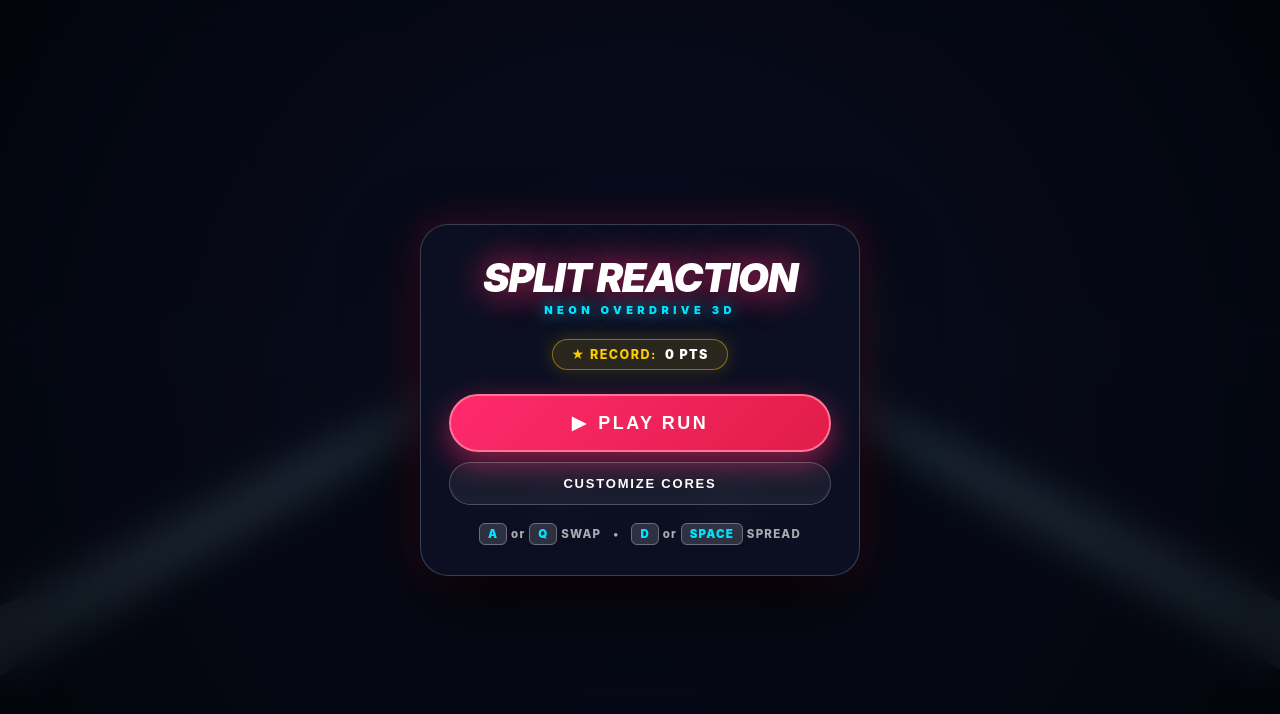
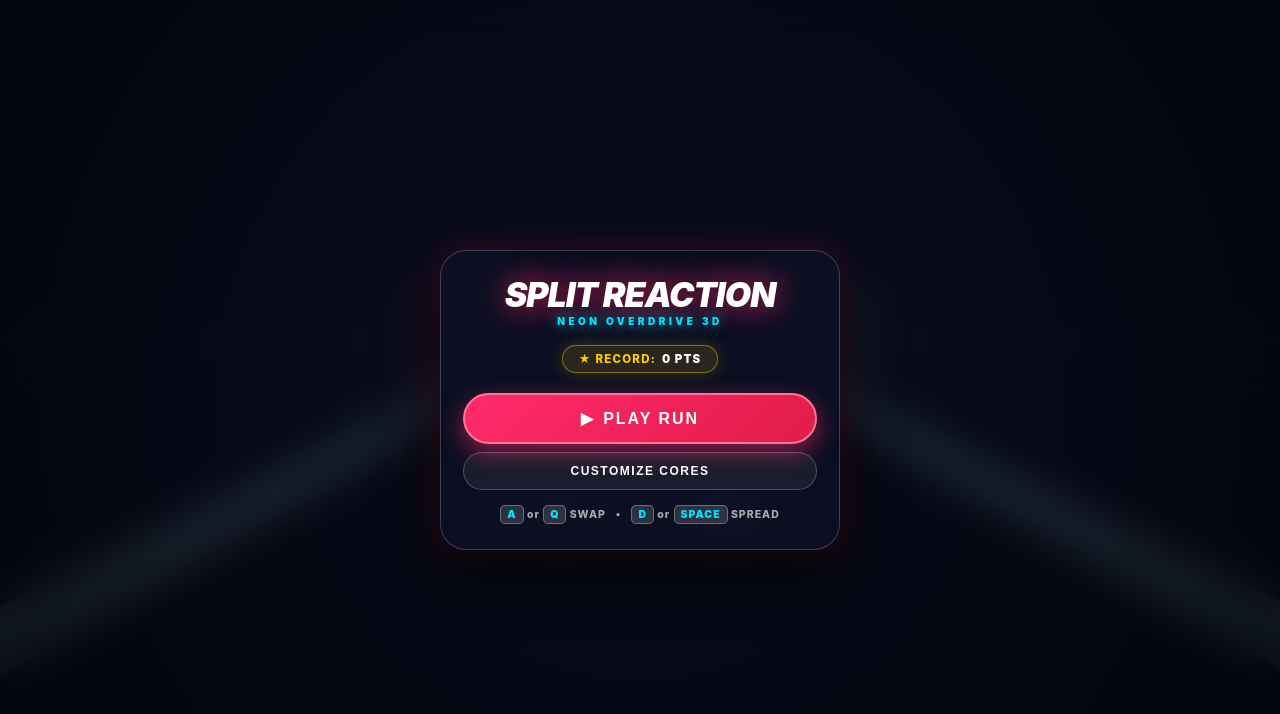
Before and after one commit to shashreek6-dev/SplitSplit, a React (Vite) app: page / in a window 1280 px wide. Shown: the top 714 px of the page. Built offline with nearby package versions, Linux system fonts and the light colour scheme.

Commit message:
Update index.css styling

```diff
--- a/src/index.css
+++ b/src/index.css
@@ -13,6 +13,7 @@ html, body, #root {
   background-color: #030408 !important;
   font-family: -apple-system, BlinkMacSystemFont, "Segoe UI", Roboto, sans-serif;
   touch-action: none;
+  position: fixed;
 }
 
 #game-container {
@@ -59,7 +60,7 @@ html, body, #root {
 }
 
 /* ==========================================================================
-   IN-GAME HUD LAYER
+   IN-GAME HUD LAYER (Safe-Area Aware for Mobile)
    ========================================================================== */
 .hud-layer {
   position: absolute;
@@ -68,7 +69,7 @@ html, body, #root {
   display: flex;
   flex-direction: column;
   justify-content: space-between;
-  padding: 20px 24px;
+  padding: env(safe-area-inset-top, 16px) 16px env(safe-area-inset-bottom, 20px) 16px;
   z-index: 10;
   opacity: 0;
   transform: translateY(-10px);
@@ -92,23 +93,23 @@ html, body, #root {
   backdrop-filter: blur(14px);
   -webkit-backdrop-filter: blur(14px);
   border: 1px solid rgba(255, 255, 255, 0.2);
-  border-radius: 16px;
-  padding: 10px 18px;
+  border-radius: 14px;
+  padding: 8px 14px;
   color: #ffffff;
-  font-size: 13px;
+  font-size: 12px;
   font-weight: 800;
-  letter-spacing: 1.2px;
+  letter-spacing: 1px;
   display: flex;
   align-items: center;
-  gap: 8px;
-  box-shadow: 0 10px 30px rgba(0, 0, 0, 0.6);
+  gap: 6px;
+  box-shadow: 0 8px 24px rgba(0, 0, 0, 0.6);
   pointer-events: auto;
   cursor: pointer;
 }
 
 .pill-card .gold {
   color: #ffcc00;
-  text-shadow: 0 0 12px rgba(255, 204, 0, 0.7);
+  text-shadow: 0 0 10px rgba(255, 204, 0, 0.7);
 }
 
 .score-hud-center {
@@ -118,43 +119,43 @@ html, body, #root {
 }
 
 .score-number {
-  font-size: 58px;
+  font-size: 48px;
   font-weight: 900;
   font-style: italic;
   line-height: 0.95;
   letter-spacing: -2px;
   color: #ffffff !important;
-  text-shadow: 0 0 25px rgba(255, 255, 255, 0.65);
+  text-shadow: 0 0 24px rgba(255, 255, 255, 0.65);
 }
 
 .score-number.fever {
   color: #ffcc00 !important;
-  text-shadow: 0 0 35px #ffcc00, 0 0 60px rgba(255, 204, 0, 0.8) !important;
+  text-shadow: 0 0 32px #ffcc00, 0 0 50px rgba(255, 204, 0, 0.8) !important;
 }
 
 /* Fever Gauge */
 .fever-bar-wrap {
-  width: min(320px, 60vw);
+  width: min(280px, 55vw);
   display: flex;
   flex-direction: column;
   align-items: center;
-  gap: 5px;
-  margin-top: 6px;
+  gap: 4px;
+  margin-top: 4px;
 }
 
 .fever-track {
   width: 100%;
-  height: 9px;
+  height: 8px;
   background: rgba(10, 14, 28, 0.85);
   border: 1px solid rgba(255, 255, 255, 0.22);
   border-radius: 999px;
   overflow: hidden;
-  box-shadow: inset 0 0 10px rgba(0, 0, 0, 0.8);
+  box-shadow: inset 0 0 8px rgba(0, 0, 0, 0.8);
 }
 
 .fever-track.active-overdrive {
   border-color: #ffcc00;
-  box-shadow: 0 0 20px rgba(255, 204, 0, 0.6);
+  box-shadow: 0 0 16px rgba(255, 204, 0, 0.6);
 }
 
 .fever-fill {
@@ -167,37 +168,37 @@ html, body, #root {
 
 .fever-fill.active-overdrive {
   background: linear-gradient(90deg, #ff2a6d 0%, #ffcc00 50%, #ffffff 100%);
-  box-shadow: 0 0 25px #ffcc00;
+  box-shadow: 0 0 20px #ffcc00;
 }
 
 .fever-label {
-  font-size: 10px;
+  font-size: 9.5px;
   font-weight: 900;
-  letter-spacing: 2px;
+  letter-spacing: 1.5px;
   color: rgba(255, 255, 255, 0.8);
   text-transform: uppercase;
 }
 
 .fever-label.active-overdrive {
   color: #ffcc00;
-  text-shadow: 0 0 12px #ffcc00;
+  text-shadow: 0 0 10px #ffcc00;
 }
 
-/* Touch Control Buttons */
+/* Touch Control Buttons (Large & Thumb-Friendly) */
 .touch-row {
   display: flex;
   justify-content: space-between;
-  gap: 16px;
+  gap: 12px;
   width: 100%;
-  max-width: 520px;
+  max-width: 480px;
   margin: 0 auto;
   pointer-events: auto;
 }
 
 .neon-btn {
   flex: 1;
-  height: 72px;
-  border-radius: 20px;
+  height: 68px;
+  border-radius: 18px;
   background: rgba(14, 18, 36, 0.92);
   backdrop-filter: blur(14px);
   display: flex;
@@ -215,33 +216,33 @@ html, body, #root {
 
 .btn-swap {
   border: 2px solid rgba(255, 42, 109, 0.85);
-  box-shadow: 0 8px 24px rgba(0, 0, 0, 0.6);
+  box-shadow: 0 6px 20px rgba(0, 0, 0, 0.6);
 }
 
 .btn-spread {
   border: 2px solid rgba(0, 229, 255, 0.85);
-  box-shadow: 0 8px 24px rgba(0, 0, 0, 0.6);
+  box-shadow: 0 6px 20px rgba(0, 0, 0, 0.6);
 }
 
 .btn-label {
-  font-size: 15px;
+  font-size: 14px;
   font-weight: 900;
-  letter-spacing: 2px;
+  letter-spacing: 1.5px;
   color: #ffffff;
 }
 
 .btn-sub {
-  font-size: 9.5px;
+  font-size: 9px;
   font-weight: 800;
-  letter-spacing: 1px;
+  letter-spacing: 0.8px;
   color: rgba(255, 255, 255, 0.65);
 }
 
 /* Sound Toggle Button */
 .hud-btn-icon {
-  width: 40px;
-  height: 40px;
-  border-radius: 14px;
+  width: 36px;
+  height: 36px;
+  border-radius: 12px;
   background: rgba(14, 20, 38, 0.9);
   backdrop-filter: blur(12px);
   border: 1px solid rgba(255, 255, 255, 0.2);
@@ -251,25 +252,25 @@ html, body, #root {
   justify-content: center;
   cursor: pointer;
   pointer-events: auto;
-  font-size: 16px;
+  font-size: 15px;
 }
 
-/* Floating Tutorial & Milestones */
+/* Repositioned Tutorial Banner (Below HUD, Never Blocks Track) */
 .onboarding-hint-banner {
   position: absolute;
-  top: 22%;
+  top: 96px;
   left: 50%;
   transform: translateX(-50%);
-  background: rgba(8, 12, 28, 0.96);
-  border: 2px solid #00e5ff;
+  background: rgba(8, 12, 28, 0.94);
+  border: 1.5px solid #00e5ff;
   border-radius: 999px;
-  padding: 10px 28px;
+  padding: 6px 18px;
   color: #ffffff;
-  font-size: 13.5px;
+  font-size: 11px;
   font-weight: 900;
-  letter-spacing: 1.5px;
+  letter-spacing: 1.2px;
   text-transform: uppercase;
-  box-shadow: 0 0 30px rgba(0, 229, 255, 0.5);
+  box-shadow: 0 0 20px rgba(0, 229, 255, 0.4);
   pointer-events: none;
   z-index: 15;
   white-space: nowrap;
@@ -294,20 +295,20 @@ html, body, #root {
 }
 
 .milestone-title-text {
-  font-size: 36px;
+  font-size: 32px;
   font-weight: 900;
   font-style: italic;
   letter-spacing: 2px;
   color: #ffcc00;
-  text-shadow: 0 0 30px rgba(255, 204, 0, 0.85);
+  text-shadow: 0 0 25px rgba(255, 204, 0, 0.85);
 }
 
 .milestone-sub-text {
-  font-size: 11.5px;
+  font-size: 11px;
   font-weight: 800;
-  letter-spacing: 3px;
+  letter-spacing: 2.5px;
   color: #ffffff;
-  margin-top: 4px;
+  margin-top: 3px;
 }
 
 /* ==========================================================================
@@ -318,14 +319,14 @@ html, body, #root {
   inset: 0 !important;
   width: 100vw !important;
   height: 100vh !important;
-  background: radial-gradient(circle at center, rgba(10, 15, 35, 0.75) 0%, rgba(3, 5, 12, 0.94) 100%) !important;
+  background: radial-gradient(circle at center, rgba(10, 15, 35, 0.78) 0%, rgba(3, 5, 12, 0.95) 100%) !important;
   backdrop-filter: blur(20px);
   -webkit-backdrop-filter: blur(20px);
   display: flex !important;
   flex-direction: column !important;
   align-items: center !important;
   justify-content: center !important;
-  padding: 20px;
+  padding: 16px;
   z-index: 9999 !important;
   pointer-events: auto !important;
   transition: opacity 0.35s ease, transform 0.35s ease;
@@ -339,15 +340,15 @@ html, body, #root {
 
 .cyber-panel-card {
   width: 100%;
-  max-width: 440px;
+  max-width: 400px;
   background: rgba(12, 16, 34, 0.95);
   border: 1px solid rgba(255, 255, 255, 0.2);
-  border-radius: 28px;
-  padding: 34px 28px;
+  border-radius: 26px;
+  padding: 28px 22px;
   display: flex;
   flex-direction: column;
   align-items: center;
-  box-shadow: 0 25px 70px rgba(0, 0, 0, 0.95), 0 0 40px rgba(255, 42, 109, 0.25);
+  box-shadow: 0 20px 60px rgba(0, 0, 0, 0.9), 0 0 35px rgba(255, 42, 109, 0.25);
   position: relative;
   animation: card-cinematic-intro 0.6s cubic-bezier(0.16, 1, 0.3, 1) forwards;
 }
@@ -358,61 +359,61 @@ html, body, #root {
 }
 
 .brand-hero-title {
-  font-size: 40px;
+  font-size: 34px;
   font-weight: 900;
   font-style: italic;
-  letter-spacing: -1.5px;
+  letter-spacing: -1px;
   line-height: 0.95;
   text-transform: uppercase;
   color: #ffffff;
-  text-shadow: 0 0 35px rgba(255, 42, 109, 0.9);
+  text-shadow: 0 0 30px rgba(255, 42, 109, 0.9);
   text-align: center;
-  margin-bottom: 6px;
+  margin-bottom: 4px;
 }
 
 .brand-hero-sub {
-  font-size: 11px;
+  font-size: 10px;
   font-weight: 900;
-  letter-spacing: 0.4em;
+  letter-spacing: 0.35em;
   color: #00e5ff;
-  text-shadow: 0 0 16px rgba(0, 229, 255, 0.85);
+  text-shadow: 0 0 14px rgba(0, 229, 255, 0.85);
   text-transform: uppercase;
-  margin-bottom: 22px;
+  margin-bottom: 18px;
 }
 
 .hero-badge-pill {
   display: inline-flex;
   align-items: center;
-  gap: 8px;
-  padding: 7px 18px;
+  gap: 6px;
+  padding: 6px 16px;
   border-radius: 999px;
   background: rgba(255, 204, 0, 0.12);
   border: 1px solid rgba(255, 204, 0, 0.45);
   color: #ffcc00;
-  font-size: 12.5px;
+  font-size: 11.5px;
   font-weight: 800;
-  letter-spacing: 1.5px;
-  margin-bottom: 24px;
-  box-shadow: 0 0 20px rgba(255, 204, 0, 0.2);
+  letter-spacing: 1.2px;
+  margin-bottom: 20px;
+  box-shadow: 0 0 16px rgba(255, 204, 0, 0.2);
 }
 
 .controls-hint-row {
   display: flex;
   align-items: center;
   justify-content: center;
-  gap: 12px;
-  margin-top: 22px;
-  font-size: 11.5px;
+  gap: 10px;
+  margin-top: 18px;
+  font-size: 10.5px;
   font-weight: 800;
-  letter-spacing: 1.2px;
+  letter-spacing: 1px;
   color: rgba(255, 255, 255, 0.65);
 }
 
 .keycap {
   background: rgba(255, 255, 255, 0.14);
   border: 1px solid rgba(255, 255, 255, 0.3);
-  border-radius: 6px;
-  padding: 3px 8px;
+  border-radius: 5px;
+  padding: 2px 6px;
   color: #00e5ff;
   font-weight: 900;
 }
@@ -422,18 +423,18 @@ html, body, #root {
   background: linear-gradient(135deg, #ff2a6d 0%, #e11d48 100%);
   border: 2px solid #ff7597;
   border-radius: 9999px;
-  padding: 16px 24px;
+  padding: 14px 20px;
   color: #ffffff;
-  font-size: 18px;
+  font-size: 16px;
   font-weight: 900;
-  letter-spacing: 2.5px;
+  letter-spacing: 2px;
   text-transform: uppercase;
   cursor: pointer;
-  box-shadow: 0 10px 30px rgba(255, 42, 109, 0.55);
+  box-shadow: 0 8px 24px rgba(255, 42, 109, 0.55);
   display: flex;
   align-items: center;
   justify-content: center;
-  gap: 10px;
+  gap: 8px;
   transition: transform 0.1s ease;
 }
 
@@ -446,19 +447,15 @@ html, body, #root {
   background: rgba(255, 255, 255, 0.06);
   border: 1px solid rgba(255, 255, 255, 0.22);
   border-radius: 9999px;
-  padding: 13px 22px;
+  padding: 11px 18px;
   color: #ffffff;
-  font-size: 13px;
+  font-size: 12px;
   font-weight: 800;
-  letter-spacing: 1.8px;
+  letter-spacing: 1.5px;
   text-transform: uppercase;
   cursor: pointer;
-  margin-top: 10px;
+  margin-top: 8px;
   transition: background 0.15s ease, transform 0.1s ease;
-}
-
-.cyber-secondary-btn:hover {
-  background: rgba(255, 255, 255, 0.12);
 }
 
 .cyber-secondary-btn:active {
@@ -470,31 +467,31 @@ html, body, #root {
   width: 100%;
   display: grid;
   grid-template-columns: 1fr 1fr;
-  gap: 10px;
-  margin: 18px 0 22px 0;
+  gap: 8px;
+  margin: 14px 0 18px 0;
 }
 
 .stat-tile {
   background: rgba(255, 255, 255, 0.045);
   border: 1px solid rgba(255, 255, 255, 0.12);
-  border-radius: 16px;
-  padding: 12px 14px;
+  border-radius: 14px;
+  padding: 10px 12px;
   display: flex;
   flex-direction: column;
   align-items: center;
-  gap: 4px;
+  gap: 3px;
 }
 
 .stat-tile-label {
-  font-size: 9.5px;
+  font-size: 9px;
   font-weight: 800;
-  letter-spacing: 1.4px;
+  letter-spacing: 1.2px;
   color: rgba(255, 255, 255, 0.55);
   text-transform: uppercase;
 }
 
 .stat-tile-val {
-  font-size: 26px;
+  font-size: 24px;
   font-weight: 900;
   font-style: italic;
   color: #ffffff;
@@ -502,12 +499,12 @@ html, body, #root {
 
 .stat-tile-val.gold {
   color: #ffcc00;
-  text-shadow: 0 0 14px rgba(255, 204, 0, 0.7);
+  text-shadow: 0 0 12px rgba(255, 204, 0, 0.7);
 }
 
 .stat-tile-val.cyan {
   color: #00e5ff;
-  text-shadow: 0 0 14px rgba(0, 229, 255, 0.7);
+  text-shadow: 0 0 12px rgba(0, 229, 255, 0.7);
 }
 
 .btn-revive-glow {
@@ -515,14 +512,14 @@ html, body, #root {
   background: linear-gradient(135deg, #ffb703 0%, #fb8500 100%);
   border: 2px solid #ffe494;
   border-radius: 9999px;
-  padding: 15px 22px;
+  padding: 13px 18px;
   color: #030408;
-  font-size: 15px;
+  font-size: 14px;
   font-weight: 900;
-  letter-spacing: 2px;
+  letter-spacing: 1.8px;
   text-transform: uppercase;
   cursor: pointer;
-  box-shadow: 0 0 30px rgba(255, 183, 3, 0.55);
+  box-shadow: 0 0 25px rgba(255, 183, 3, 0.55);
   display: flex;
   align-items: center;
   justify-content: center;
@@ -532,15 +529,15 @@ html, body, #root {
 /* SHOP LOCKER */
 .shop-card {
   width: 100%;
-  max-width: 580px;
-  max-height: 88vh;
+  max-width: 520px;
+  max-height: 85vh;
   background: rgba(12, 16, 34, 0.96);
   border: 1px solid rgba(255, 255, 255, 0.22);
-  border-radius: 26px;
-  padding: 24px;
+  border-radius: 24px;
+  padding: 20px;
   display: flex;
   flex-direction: column;
-  gap: 16px;
+  gap: 14px;
   box-shadow: 0 25px 70px rgba(0, 0, 0, 0.95);
   color: #ffffff;
   overflow: hidden;
@@ -549,13 +546,13 @@ html, body, #root {
 .shop-grid {
   display: grid;
   grid-template-columns: repeat(3, 1fr);
-  gap: 14px;
+  gap: 10px;
   overflow-y: auto;
-  max-height: 54vh;
+  max-height: 50vh;
   padding-right: 4px;
 }
 
-@media (max-width: 600px) {
+@media (max-width: 540px) {
   .shop-grid {
     grid-template-columns: repeat(2, 1fr);
   }
@@ -564,12 +561,12 @@ html, body, #root {
 .shop-item-card {
   background: rgba(255, 255, 255, 0.04);
   border: 2px solid rgba(255, 255, 255, 0.12);
-  border-radius: 20px;
-  padding: 16px 12px;
+  border-radius: 18px;
+  padding: 14px 10px;
   display: flex;
   flex-direction: column;
   align-items: center;
-  gap: 10px;
+  gap: 8px;
   cursor: pointer;
   transition: transform 0.15s ease, border-color 0.15s ease;
 }
@@ -584,8 +581,8 @@ html, body, #root {
 }
 
 .archetype-preview-container {
-  width: 58px;
-  height: 58px;
+  width: 52px;
+  height: 52px;
   display: flex;
   align-items: center;
   justify-content: center;
@@ -597,25 +594,25 @@ html, body, #root {
 }
 
 .shop-item-name {
-  font-size: 13.5px;
+  font-size: 12.5px;
   font-weight: 900;
   color: #ffffff;
   text-align: center;
 }
 
 .shop-item-type {
-  font-size: 9.5px;
+  font-size: 9px;
   font-weight: 800;
-  letter-spacing: 1.2px;
+  letter-spacing: 1px;
   color: rgba(255, 255, 255, 0.55);
   text-transform: uppercase;
 }
 
 .shop-item-btn {
-  font-size: 11.5px;
+  font-size: 11px;
   font-weight: 800;
-  padding: 7px 16px;
-  border-radius: 12px;
+  padding: 6px 14px;
+  border-radius: 10px;
   border: none;
   cursor: pointer;
   background: rgba(255, 255, 255, 0.15);
```
